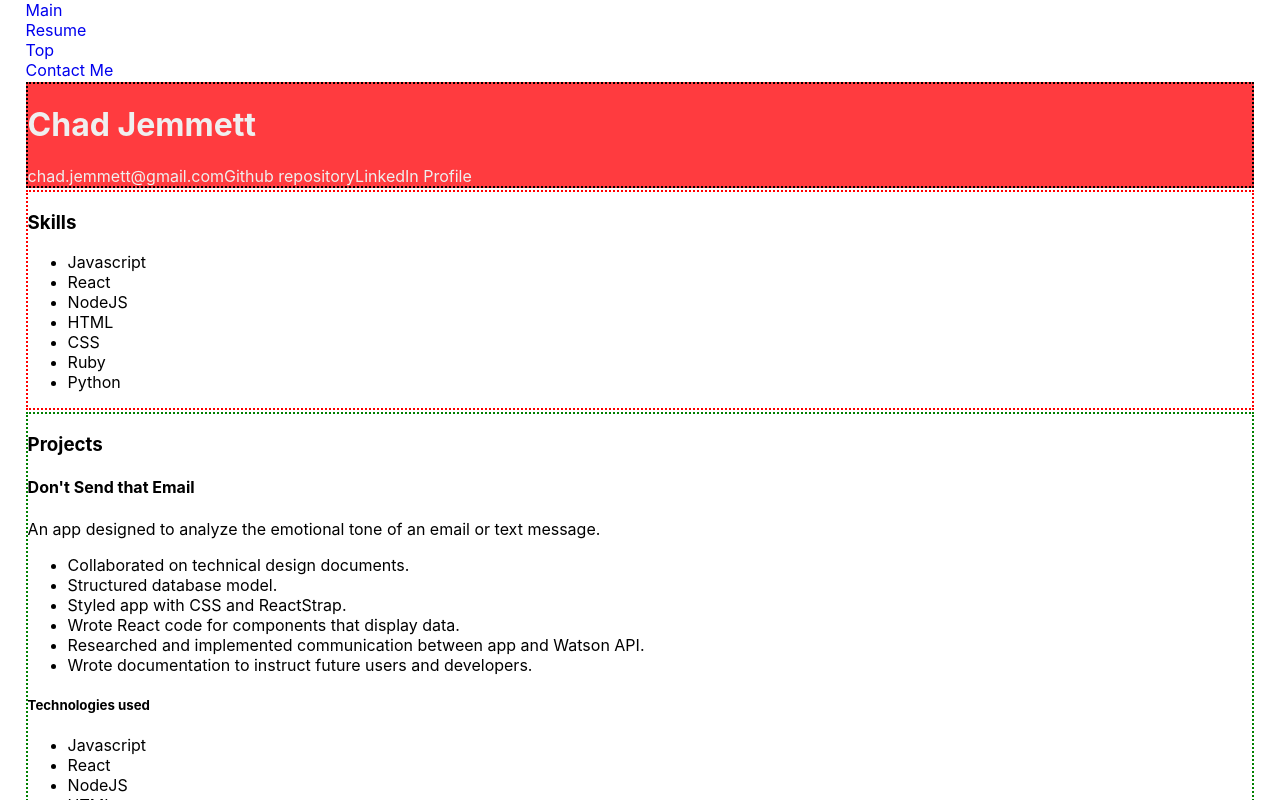
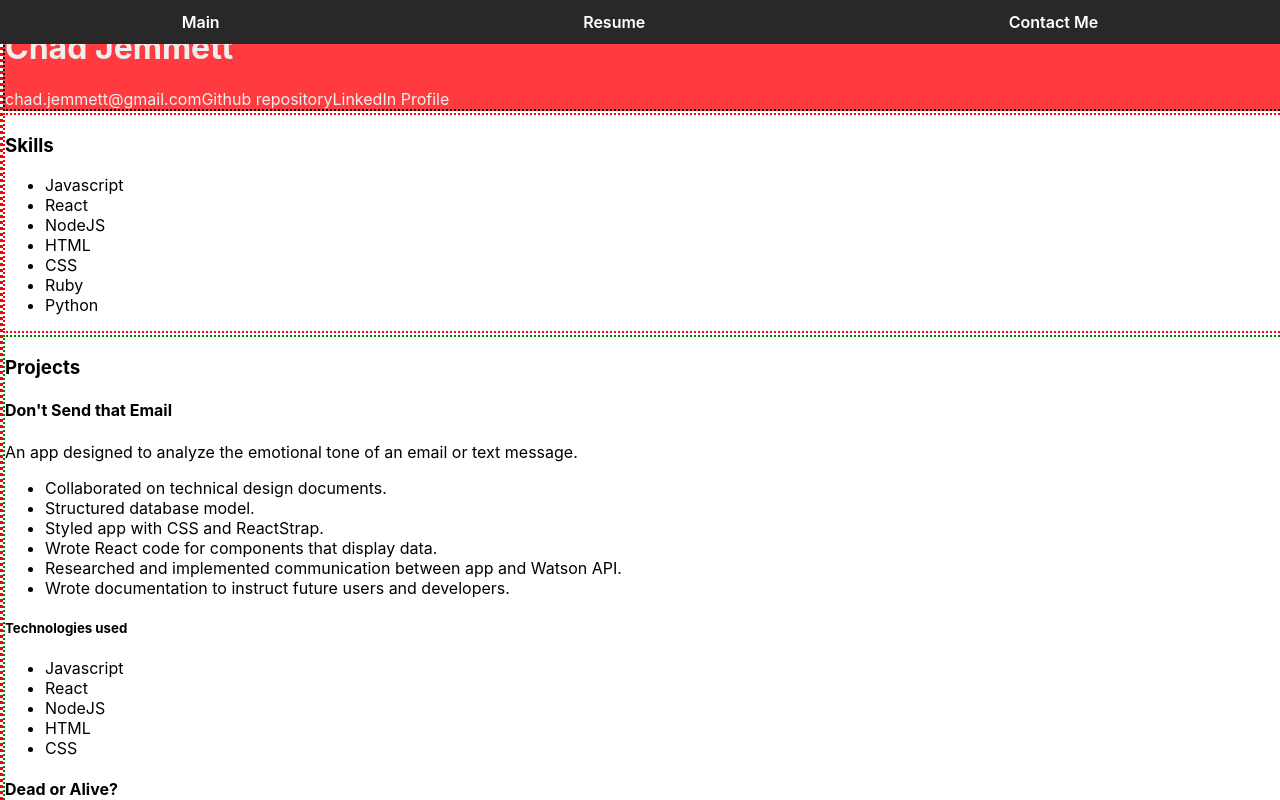
Before and after one commit to ceejaay/portfolio, a React (Create React App) app: page /resume in a window 1280 px wide. Shown: the top 800 px of the page. Built offline with nearby package versions, Linux system fonts and the light colour scheme.

Commit message:
Have a nice circle pic'

```diff
--- a/src/App.css
+++ b/src/App.css
@@ -1,8 +1,3 @@
-.App {
-  text-align: center;
-}
-
-
 a {
   text-decoration: none;
 }
@@ -23,50 +18,52 @@ a {
 /*   color: white; */
 /* } */
 
-.App-link {
-  color: #61dafb;
-}
 .container {
-  padding: 0 2%;
+  width: 100%;
   /* background: #a9a9a9; */
-  /* border: dashed red 8px; */
+  border: dotted red 3px;
 }
 
 .content-container {
-  display: flex;
-  justify-content: center;
-  flex-direction: column;
+  margin-top: 44px;
   width: 100%;
+  border: dotted yellow 3px;
+
 }
 
 
 
-.footer {
-  display: flex;
-  justify-content: center;
-}
 
 .header{
   display: flex;
+  flex-direction: row;
+  justify-content: space-around;
+  background-color: #282828;
+  text-align: center;
+  position: fixed;
+  left: 0;
+  top: 0;
   width: 100%;
-  height: 200px;
-  justify-content: center;
-  flex-direction: column;
+  z-index: 10000;
+  height: 44px;
+  line-height: 44px;
+
 }
 
 .header a {
-  text-decoration: none;
+  color: white;
+  font-weight: 600;
 }
 
-.header-buttons {
-  display: flex;
-  height: 60px;
-  margin: 5px 0;
-  justify-content: center;
-  align-items: center;
-  background: #EFEfef;
-  color: #FF3B3F;
-}
+/* .header-buttons { */
+/*   display: flex; */
+/*   height: 60px; */
+/*   margin: 5px 0; */
+/*   justify-content: center; */
+/*   align-items: center; */
+/*   background: #EFEfef; */
+/*   color: #FF3B3F; */
+/* } */
 
 .main-content {
   display: flex;
@@ -74,8 +71,10 @@ a {
 }
 
 .headshot {
-  width: 100%;
-  margin: 25px 0 0 0;
+  display: flex;
+  justify-content: center;
+  alignt-items: center;
+  padding: 25px 0;
 
 }
 
@@ -218,48 +217,4 @@ a {
 @media (min-width: 400px ) {
   /* if it exceens the min width it changes to this: */
   /* outside of this is default */
-  .container {
-    display: flex;
-    flex-direction: column;
-    justify-content: center;
-
   }
-  .content-container {
-    display: flex;
-    flex-direction: column;
-    justify-content: center;
-    width: 66%;
-  border: dotted yellow 2px;
-  }
-
-  .contact-links {
-    display: flex;
-    width: 66%;
-    height: 45px;
-    justify-content: space-around;
-    align-items: center;
-    background: #EFEFEF;
-  }
-
-  .header {
-    display: flex;
-    width: 66%;
-    height: 30px;
-    flex-direction: row;
-    justify-content: space-around;
-  }
-
-  .header-buttons {
-    width: 20%;
-  border: dotted blue 2px;
-
-  .desktop-version {
-    max-width: 30%;
-    height: auto;
-    border-radius: 25%;
-
-  }
-
-  }
-
-}
--- a/src/components/Header.js
+++ b/src/components/Header.js
@@ -4,10 +4,9 @@ import { Link  } from 'react-router-dom';
 function Header() {
   return (
 
-      <div>
+      <div className="header">
         <Link to={"/"} ><div>Main</div> </Link>
         <Link to={"/resume"}><div >Resume</div> </Link>
-        <Link to={"#"} ><div>Top</div> </Link>
         <Link to={"#"} ><div>Contact Me</div> </Link>
       </div>
       )
--- a/src/components/ItemPreview.js
+++ b/src/components/ItemPreview.js
@@ -22,7 +22,7 @@ const ItemPreview = (props) => {
           {props.projData.name}
         </div>
         <div>
-          <img src={props.projData.image}  alt={props.projData.name}/>
+          <img src={'.'}  alt={props.projData.name}/>
         </div>
       </div>
       )
--- a/src/components/MainContent.js
+++ b/src/components/MainContent.js
@@ -14,6 +14,16 @@ import {MdEmail} from 'react-icons/md';
 import {MdPhone} from 'react-icons/md';
 
 
+const imgStyle = {
+  backgroundImage: `url(${mypicture})`,
+  height: '250px',
+  width: '250px',
+  borderRadius: "50%",
+  backgroundSize: 'cover',
+
+}
+
+            // <img src={"."} alt={'chad jemmett'} />
 // <img src={pic}  alt={"chad.jemmett@gmail.com"}/>
 // <img src={"https://www.dropbox.com/s/bl1yl0ld9js2xj1/chad_jemmett_picture.png"}  alt={"chad.jemmett@gmail.com"}/>
 class MainContent extends Component {
@@ -32,9 +42,9 @@ class MainContent extends Component {
 
   render() {
     return (
-        <div>
-          <div>
-            <img src={mypicture} alt={'chad jemmett'} />
+        <div className="content-container">
+          <div className='headshot'>
+            <div style={imgStyle}></div>
           </div>
           <div>
             <p>Hello! My name is Chad Jemmett</p>
```
